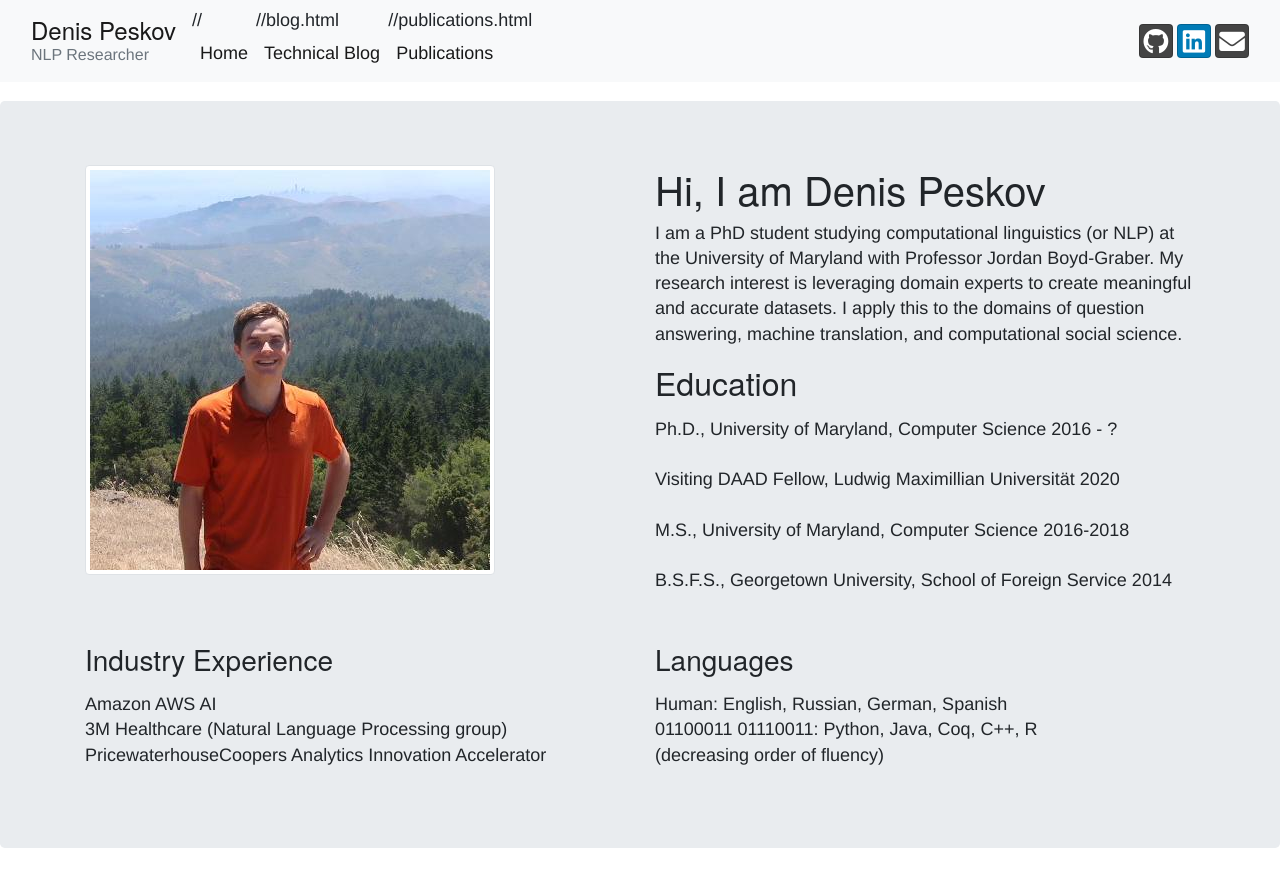
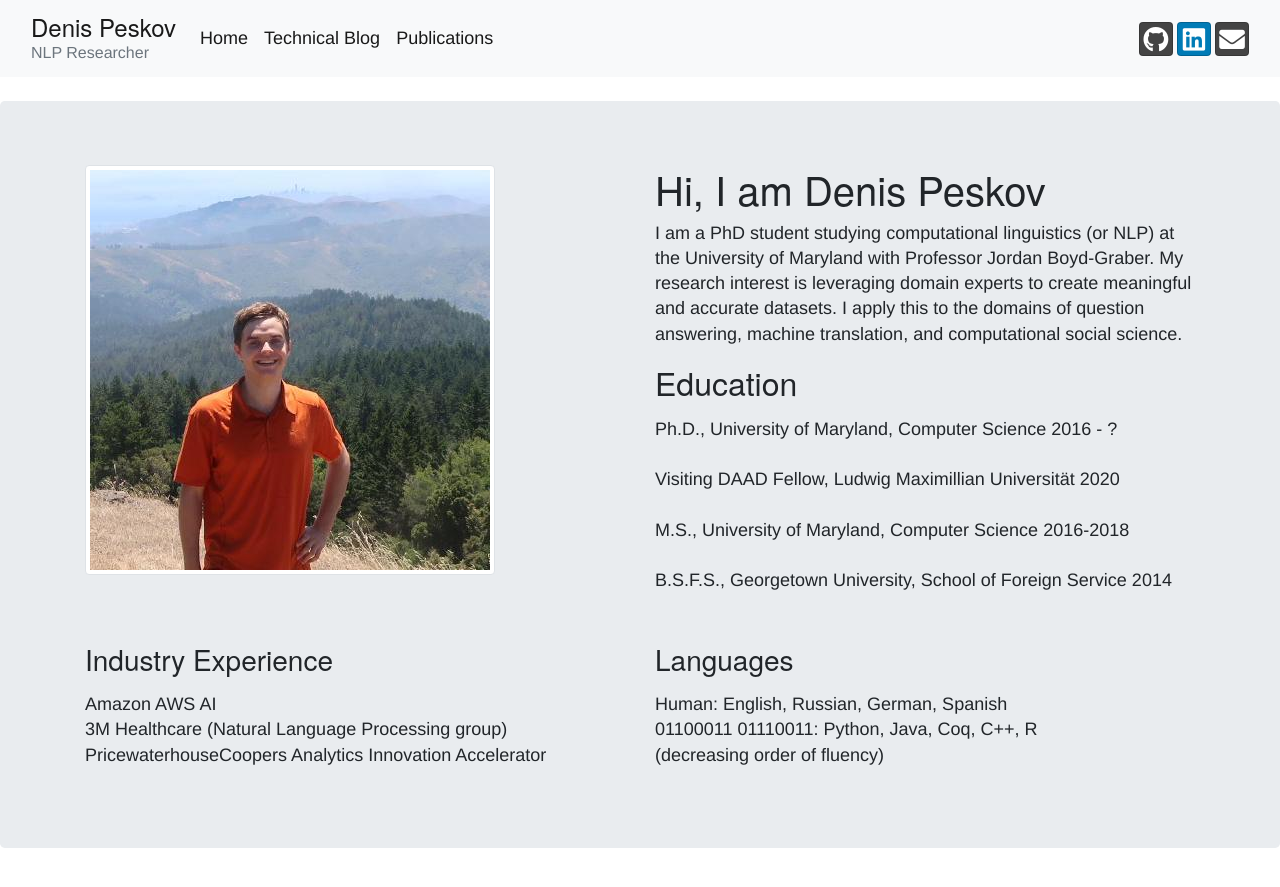
Before and after one commit to trigaten/Denis-Peskov-s-New-Website, a Jekyll site: the page built from index.html, in a window 1280 px wide. Shown: the top 887 px of the page. Built offline with Jekyll 4.4.1, drawn with Linux system fonts in a browser that asks for light colours; nearby versions of some CDN libraries.

Commit message:
fixed links with baseurl

```diff
--- a/_includes/nav.html
+++ b/_includes/nav.html
@@ -14,7 +14,6 @@
             <ul class="navbar-nav me-auto mb-2 mb-lg-0">
                 {% for item in site.data.nav %}
                 <li class="nav-item">
-                    {{ page.url }}{{ item.link }}
                     <a class="nav-link active" href="{{ site.baseurl }}{{ item.link }}">{{ item.name }}</a>
                 </li>
                 {% endfor %}
```
